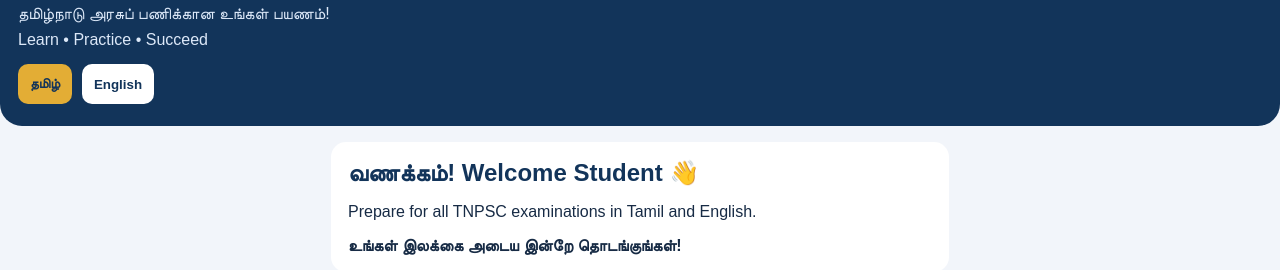
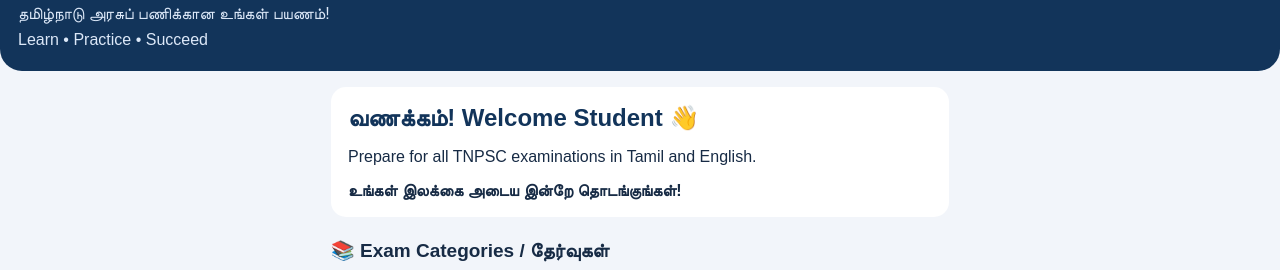
Before and after one commit to vishnuprabhu683-droid/TNPSC-Learning-App-, a plain HTML site: page index.html in a window 1280 px wide. Shown: the part 54-324 px from the top of the page. Drawn offline with Linux system fonts and the light colour scheme.

Commit message:
Update index.html

```diff
--- a/index.html
+++ b/index.html
@@ -102,15 +102,6 @@ document.getElementById('content').scrollIntoView({behavior:'smooth'});
 <script src="progress.js"></script>
 
 <script>
-
-if (name === "Previous Papers") {
-  openTNPSCPreviousPapers();
-  return;
-}
-if (name === "My Progress") {
-  openTNPSCProgress();
-  return;
-}
 const oldOpenSection = openSection;
 
 openSection = function(name) {
@@ -154,66 +145,18 @@ openSection = function(name) {
     return;
   }
 
+  if (name === "Previous Papers") {
+    openTNPSCPreviousPapers();
+    return;
+  }
+
+  if (name === "My Progress") {
+    openTNPSCProgress();
+    return;
+  }
+
   oldOpenSection(name);
 };
-
-</script>
-
-<script>
-(function() {
-  const header = document.querySelector("header");
-
-  const languageBar = document.createElement("div");
-  languageBar.style.cssText =
-    "display:flex;gap:10px;margin-top:15px;";
-
-  languageBar.innerHTML = `
-    <button id="tnpscTamil"
-      style="background:#e3ad35;color:#12345a">
-      தமிழ்
-    </button>
-    <button id="tnpscEnglish"
-      style="background:white;color:#12345a">
-      English
-    </button>
-  `;
-
-  header.appendChild(languageBar);
-
-  function selectLanguage(lang) {
-    setTNPSCLanguage(lang);
-
-    document.getElementById("tnpscTamil").style.background =
-      lang === "ta" ? "#e3ad35" : "white";
-
-    document.getElementById("tnpscEnglish").style.background =
-      lang === "en" ? "#e3ad35" : "white";
-
-    if (typeof quizQuestions !== "undefined" &&
-        quizQuestions.length > 0) {
-      showTNPSCQuestion();
-    }
-
-    localStorage.setItem("tnpscLanguage", lang);
-  }
-
-  document.getElementById("tnpscTamil").onclick =
-    () => selectLanguage("ta");
-
-  document.getElementById("tnpscEnglish").onclick =
-    () => selectLanguage("en");
-
-  const savedLanguage =
-    localStorage.getItem("tnpscLanguage") || "ta";
-
-  selectLanguage(savedLanguage);
-})();
 </script>
 </body>
 </html>
-
-</body>
-</html>
-
-</body>
-</html>
```
